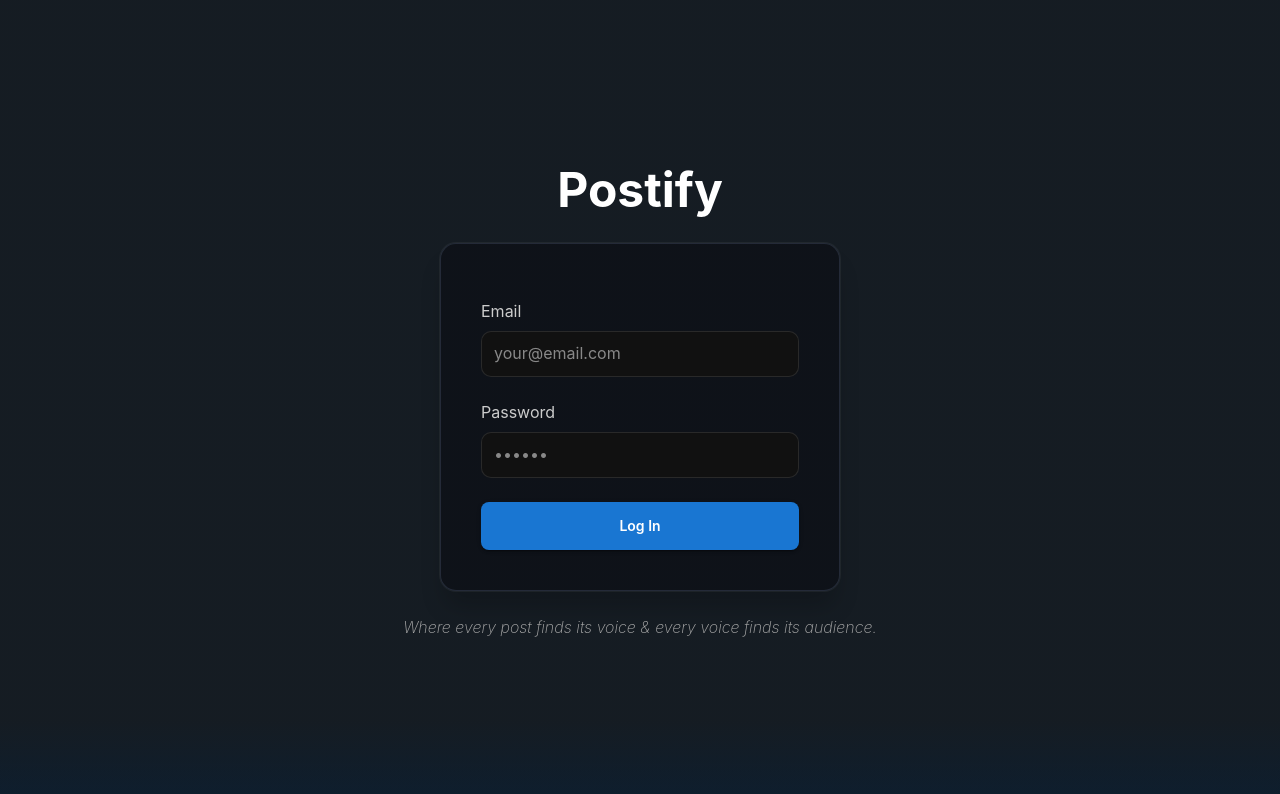
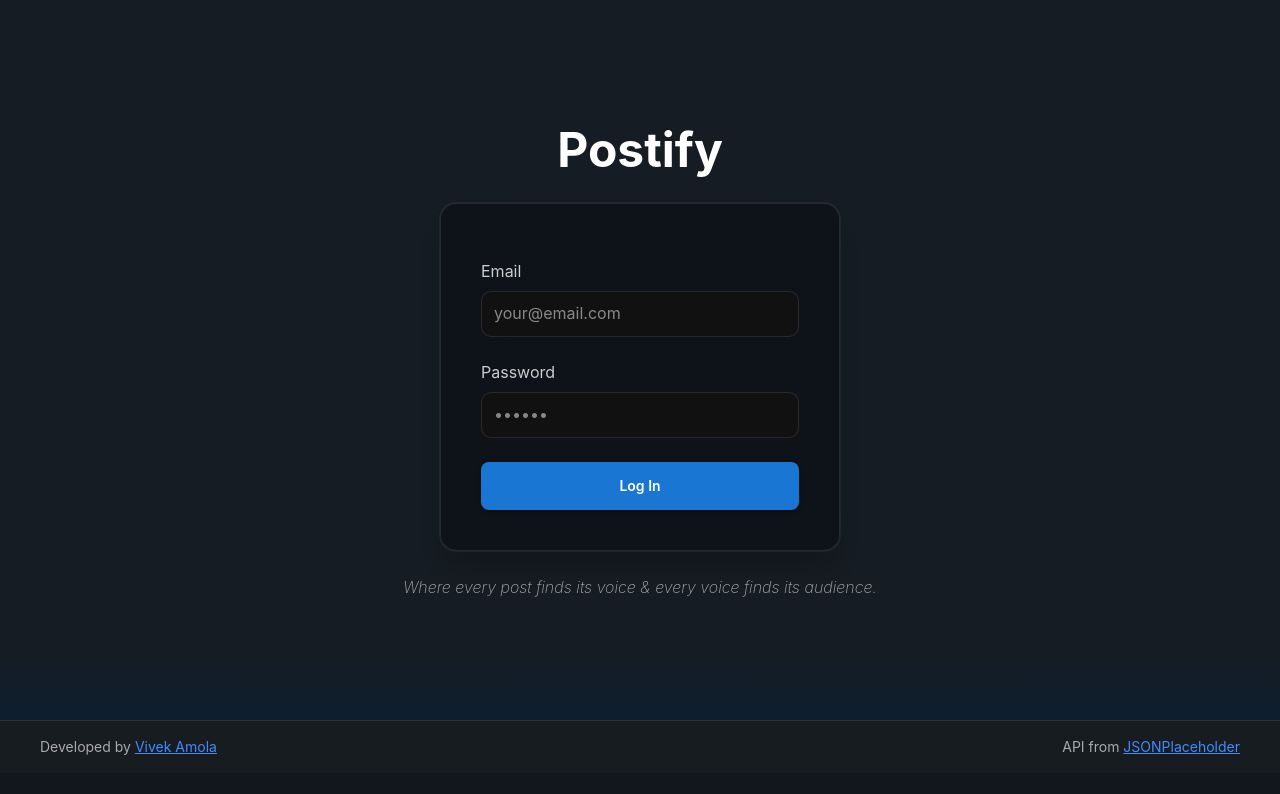
Before and after one commit to wevekamola/Postify-frontend, a React (Vite) app: page / in a window 1280 px wide. Shown: the top 794 px of the page. Built offline with nearby package versions, Linux system fonts and the light colour scheme.

Commit message:
feat(ui): add footer with author credit and API source link and add margin in pages

```diff
--- a/src/App.jsx
+++ b/src/App.jsx
@@ -12,6 +12,7 @@ import MyProfilePage from "./pages/MyProfilePage";
 import ProtectedRoute from "./components/ProtectedRoute";
 import GuestRoute from "./components/GuestRoute";
 import Navbar from "./components/Navbar";
+import Footer from "./components/Footer";
 
 function AppLayout() {
   const location = useLocation();
@@ -75,6 +76,7 @@ function App() {
       <BrowserRouter>
         <AppLayout />
       </BrowserRouter>
+      <Footer />
     </ThemeProvider>
   );
 }
--- a/src/Pages/LoginPage.jsx
+++ b/src/Pages/LoginPage.jsx
@@ -16,7 +16,7 @@ import {
   } from "../Reducers/auth.reducer";
 
 const Background = styled("div")(() => ({
-  minHeight: "100vh",
+  minHeight: "90vh",
   display: "flex",
   flexDirection: "column",
   alignItems: "center",
--- a/src/Pages/MyPostsPage.jsx
+++ b/src/Pages/MyPostsPage.jsx
@@ -80,7 +80,7 @@ export default function MyPostsPage() {
   ];
 
   return (
-    <Container style={{maxWidth: "90%" }}>
+    <Container style={{maxWidth: "90%", marginBottom:60 }}>
       <Box display="flex" justifyContent="space-between" alignItems="center" sx={{ mt:5, mb:1 }}>
         <Typography variant="h4" sx={{ cursor: "pointer", fontWeight: 400 }} gutterBottom>
             My Posts
--- a/src/Pages/MyProfilePage.jsx
+++ b/src/Pages/MyProfilePage.jsx
@@ -55,7 +55,7 @@ export default function MyProfilePage() {
   };
 
   return (
-    <Container maxWidth="md" sx={{ mt: 4 }}>
+    <Container maxWidth="md" sx={{ mt: 4, mb:6 }}>
       <Paper elevation={3} sx={{ p: 4 }}>
         <Typography variant="h5" gutterBottom>
           My Profile
--- a/src/Pages/PostDetailsPage.jsx
+++ b/src/Pages/PostDetailsPage.jsx
@@ -75,7 +75,7 @@ export default function PostDetailsPage() {
   const handleUpdate = () => setUpdateSuccess(true);
 
   return (
-    <Container maxWidth="lg" sx={{ mt: 4 }}>
+    <Container maxWidth="lg" sx={{ mt: 4, mb:6 }}>
       <Box
         display="flex"
         flexDirection={isMobile ? "column" : "row"}
--- a/src/Pages/PostsPage.jsx
+++ b/src/Pages/PostsPage.jsx
@@ -52,7 +52,7 @@ export default function PostsPage() {
   ];
 
   return (
-    <Container style={{maxWidth: "90%" }}>
+    <Container style={{maxWidth: "90%", marginBottom:60 }}>
       <Typography variant="h4" sx={{ mt:5, mb:2, cursor: "pointer", fontWeight: 400 }} gutterBottom>
         All Posts
       </Typography>
--- /dev/null
+++ b/src/components/Footer.jsx
@@ -0,0 +1,54 @@
+import React from "react";
+import { Box, Container, Typography, Link } from "@mui/material";
+
+export default function Footer() {
+  return (
+    <Box
+      component="footer"
+      sx={{
+        py: 2,
+        px: 2,
+        borderTop: "1px solid rgba(255,255,255,0.1)",
+        backgroundColor: "rgba(255, 255, 255, 0.02)",
+      }}
+    >
+      <Container
+        maxWidth="xl"
+        sx={{
+          display: "flex",
+          justifyContent: "space-between",
+          alignItems: "center",
+          flexDirection: { xs: "column", sm: "row" },
+          textAlign: { xs: "center", sm: "left" },
+          gap: 1,
+        }}
+      >
+        <Typography variant="body2" color="textSecondary">
+          Developed by{" "}
+          <Link
+            href="https://vivekamola.in"
+            target="_blank"
+            rel="noopener noreferrer"
+            underline="hover"
+            color="#448aff"
+          >
+            <u>Vivek Amola</u>
+          </Link>
+        </Typography>
+
+        <Typography variant="body2" color="textSecondary">
+          API from{" "}
+          <Link
+            href="https://jsonplaceholder.typicode.com"
+            target="_blank"
+            rel="noopener noreferrer"
+            underline="hover"
+            color="#448aff"
+          >
+            <u>JSONPlaceholder</u>
+          </Link>
+        </Typography>
+      </Container>
+    </Box>
+  );
+}
```
